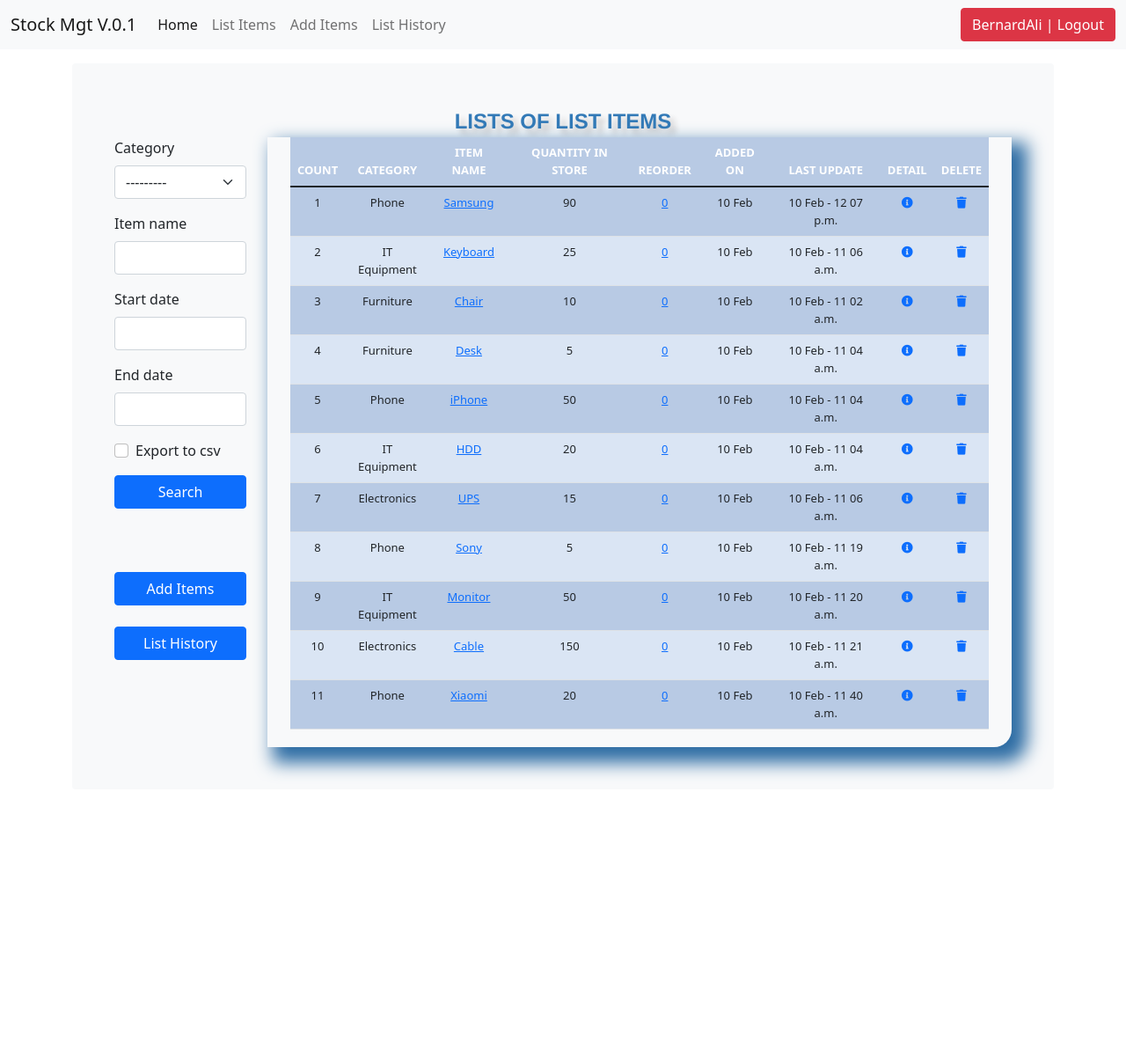
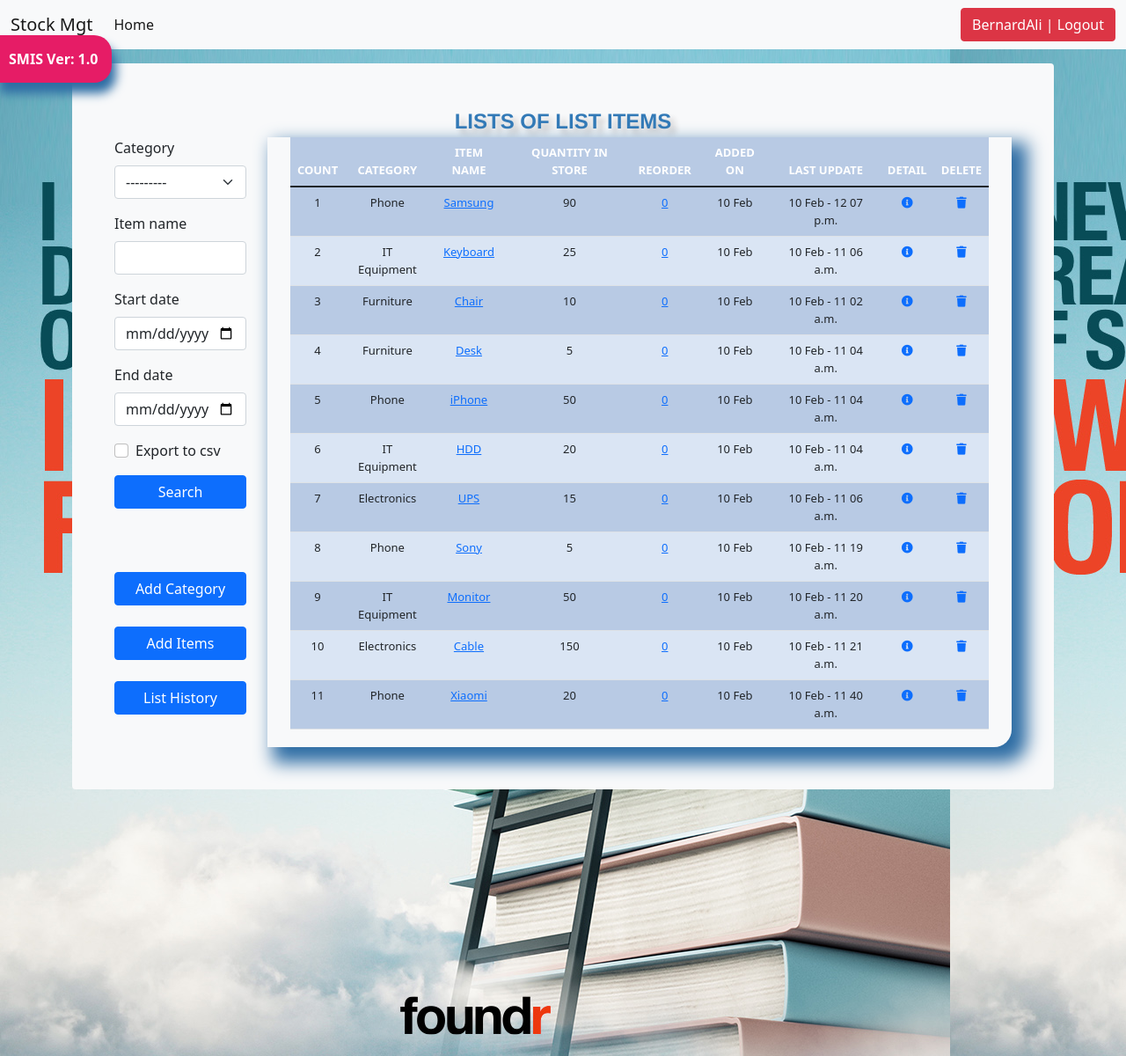
Before and after one commit to BernardAli/stock-mgt-v1, a Django app: page /list_items/ in a window 1280 px wide. Shown: the whole page at 88% size. Run offline with Django 4.2, Linux system fonts and the light colour scheme; a user stored in the database is signed in; data comes from the database, SQL or seed files in the repository; some libraries are stand-ins or nearby versions.

Commit message:
Version 1.0 Done

```diff
--- a/static/css/styles.css
+++ b/static/css/styles.css
@@ -1,6 +1,7 @@
 body {
   min-height: 75rem;
   padding-top: 4.5rem;
+  background-image: url("../img/hardwork.jpeg");
 }
 
 /*Align the title to the center of the page*/
@@ -58,4 +59,66 @@ th {
 
  .mybutton{
         width: 100%;
-      }
+ }
+
+ /* Version Button */
+#version-display{
+    background-color: #e61c66;
+    color: white;
+    box-shadow: 5px 12px 12px #2e6da4;
+    text-align: center;
+    display: inline;
+    font-weight: bolder;
+    padding: 15px;
+    position: fixed;
+    top: 40px;
+    left: -5px;
+    z-index: 3000;
+    border-top-right-radius: 20px;
+    border-bottom-right-radius: 20px;
+}
+
+
+
+ /* Modal Header */
+.modal-header {
+    padding: 2px 16px;
+    background-color: #e61c66;
+    color: white;
+}
+
+/* Modal Body */
+.modal-body {padding: 2px 16px;}
+
+/* Modal Footer */
+.modal-footer {
+    padding: 2px 16px;
+    background-color: #e61c66;
+    color: white;
+}
+
+/* Modal Content */
+.modal-content {
+    position: relative;
+    background-color: #fefefe;
+    margin: auto;
+    padding: 0;
+    border: 1px solid #888;
+    width: 100%;
+    box-shadow: 0 4px 8px 0 rgba(0,0,0,0.2),0 6px 20px 0 rgba(0,0,0,0.19);
+
+}
+
+
+.dev-info{
+    width: 50%;
+    text-align: center;
+    font-family: helvetica;
+    font-weight: bold;
+    display: inline;
+}
+
+.dev-info-logo{
+    width: 50px;
+    float: left;
+}
--- a/stock_mgt/forms.py
+++ b/stock_mgt/forms.py
@@ -1,5 +1,6 @@
 from django import forms
-from .models import Stock
+
+from .models import Stock, Category
 
 
 class StockCreateForm(forms.ModelForm):
@@ -25,8 +26,8 @@ class StockCreateForm(forms.ModelForm):
 
 class StockSearchForm(forms.ModelForm):
     export_to_CSV = forms.BooleanField(required=False)
-    start_date = forms.DateTimeField(required=False)
-    end_date = forms.DateTimeField(required=False)
+    start_date = forms.DateTimeField(widget=forms.widgets.DateInput(attrs={'type': 'date'}), required=False)
+    end_date = forms.DateTimeField(widget=forms.widgets.DateInput(attrs={'type': 'date'}), required=False)
 
     class Meta:
         model = Stock
@@ -55,3 +56,9 @@ class ReorderLevelForm(forms.ModelForm):
     class Meta:
         model = Stock
         fields = ['reorder_level']
+
+
+class CategoryCreateForm(forms.ModelForm):
+    class Meta:
+        model = Category
+        fields = ['name']
--- a/stock_mgt/urls.py
+++ b/stock_mgt/urls.py
@@ -1,6 +1,6 @@
 from django.urls import path
 from .views import home, list_items, add_items, update_items, delete_items, \
-    stock_detail, issue_items, receive_items, reorder_level, list_history
+    stock_detail, issue_items, receive_items, reorder_level, list_history, add_category
 
 urlpatterns = [
     path('', home, name='home'),
@@ -13,4 +13,5 @@ urlpatterns = [
     path('receive_items/<str:pk>/', receive_items, name="receive_items"),
     path('reorder_level/<str:pk>/', reorder_level, name="reorder_level"),
     path('list_history/', list_history, name='list_history'),
+    path('add_category/', add_category, name='add_category'),
 ]
--- a/stock_mgt/views.py
+++ b/stock_mgt/views.py
@@ -1,10 +1,12 @@
 from django.shortcuts import render, redirect
 from django.http import HttpResponse
 from django.contrib import messages
+from django.core.paginator import Paginator
 from django.contrib.auth.decorators import login_required
 import csv
 
-from .forms import StockCreateForm, StockSearchForm, StockUpdateForm, IssueForm, ReceiveForm, ReorderLevelForm
+from .forms import StockCreateForm, StockSearchForm, StockUpdateForm, IssueForm, ReceiveForm, ReorderLevelForm, \
+    CategoryCreateForm
 from .models import Stock, StockHistory
 
 
@@ -32,7 +34,11 @@ def list_items(request):
     if request.method == 'POST':
         category = form['category'].value()
         queryset = Stock.objects.filter(  # category__icontains=form['category'].value(),
-            item_name__icontains=form['item_name'].value()
+            item_name__icontains=form['item_name'].value(),
+            last_updated__range=[
+                form['start_date'].value(),
+                form['end_date'].value()
+            ]
         )
         if category != '':
             queryset = queryset.filter(category_id=category)
@@ -171,6 +177,10 @@ def reorder_level(request, pk):
 def list_history(request):
     header = 'LIST OF ITEMS'
     queryset = StockHistory.objects.all()
+    paginator = Paginator(queryset, 15)
+    page_number = request.GET.get('page')
+    queryset = paginator.get_page(page_number)
+
     form = StockSearchForm(request.POST or None)
     context = {
         "form": form,
@@ -191,9 +201,26 @@ def list_history(request):
         if category != '':
             queryset = queryset.filter(category_id=category)
 
+        paginator = Paginator(queryset, 15)
+        page_number = request.GET.get('page')
+        queryset = paginator.get_page(page_number)
+
         context = {
             "form": form,
             "header": header,
             "queryset": queryset,
         }
     return render(request, "list_history.html", context)
+
+
+def add_category(request):
+    form = CategoryCreateForm(request.POST or None)
+    if form.is_valid():
+        form.save()
+        messages.success(request, 'Successfully Created')
+        return redirect('/list_items')
+    context = {
+        "form": form,
+        "title": "Add Category",
+    }
+    return render(request, "add_items.html", context)
--- a/templates/list_items.html
+++ b/templates/list_items.html
@@ -18,6 +18,7 @@
                     <input type="submit" value='Search' class="btn btn-primary mybutton"/>
               </form><br><br>
               <br>
+              <a href="/add_category"><div class="btn btn-primary mybutton">Add Category</div></a><br><br>
               <a href="/add_items"><div class="btn btn-primary mybutton">Add Items</div></a><br><br>
               <a href="/list_history"><div class="btn btn-primary mybutton">List History</div></a><br>
               <br>
--- a/templates/partials/navbar.html
+++ b/templates/partials/navbar.html
@@ -1,25 +1,58 @@
 <nav class="navbar navbar-expand-md navbar-light fixed-top bg-light">
   <div class="container-fluid">
-    <a class="navbar-brand" href="{% url 'home' %}">Stock Mgt V.0.1</a>
+    <a class="navbar-brand" href="{% url 'home' %}">Stock Mgt</a>
     <button class="navbar-toggler" type="button" data-bs-toggle="collapse" data-bs-target="#navbarCollapse" aria-controls="navbarCollapse" aria-expanded="false" aria-label="Toggle navigation">
       <span class="navbar-toggler-icon"></span>
     </button>
+
+    <a href="#"><div id="version-display" data-bs-toggle="modal" data-bs-target="#myModal">SMIS Ver: 1.0</div></a>
+    <div id="myModal" class="modal fade" role="dialog" data-bs-keyboard="false" tabindex="-1" aria-labelledby="staticBackdropLabel" aria-hidden="true">
+        <div class="modal-dialog">
+            <!-- Modal content-->
+              <div class="modal-content">
+
+                  <div class="modal-header">
+                      <!-- <button type="button" class="close" data-dismiss="modal">&times;</button> -->
+                      <h4 class="modal-title">System Information</h4>
+                      <button type="button" class="btn-close" data-bs-dismiss="modal" aria-label="Close"></button>
+                  </div>
+
+                  <div class="modal-body">
+                      <div class="dev-info">
+                        <p class=""><b>STOCK MANAGEMENT INFORMATION SYSTEMS</b></p>
+                        <p>VERSION: 1.O</p><br>
+
+                        <p class="modal-header">DEVELOPER:</p>
+                        <p>allgift technologies</p>
+                        <p>+233 244 314474</p>
+                        <p><img src="/static/img/tech_logo.svg" alt="Developer Logo"></p>
+                      </div>
+                  </div>
+
+                  <div class="modal-footer">
+                    <button type="button" class="btn btn-default" data-bs-dismiss="modal">Close</button>
+                  </div>
+
+              </div>
+        </div>
+    </div>
+
     <div class="collapse navbar-collapse" id="navbarCollapse">
       <ul class="navbar-nav me-auto mb-2 mb-md-0">
         <li class="nav-item">
           <a class="nav-link active" aria-current="page" href="{% url 'home' %}">Home</a>
         </li>
-        {% if request.user.is_authenticated %}
-          <li class="nav-item">
-            <a class="nav-link" href="/list_items">List Items</a>
-          </li>
-          <li class="nav-item">
-            <a class="nav-link" href="/add_items">Add Items</a>
-          </li>
-          <li class="nav-item">
-           <a class="nav-link" href="/list_history">List History</a>
-          </li>
-        {% endif %}
+<!--        {% if request.user.is_authenticated %}-->
+<!--          <li class="nav-item">-->
+<!--            <a class="nav-link" href="/list_items">List Items</a>-->
+<!--          </li>-->
+<!--          <li class="nav-item">-->
+<!--            <a class="nav-link" href="/add_items">Add Items</a>-->
+<!--          </li>-->
+<!--          <li class="nav-item">-->
+<!--           <a class="nav-link" href="/list_history">List History</a>-->
+<!--          </li>-->
+<!--        {% endif %}-->
       </ul>
       <ul class="navbar-nav">
         {% if request.user.is_authenticated %}
```
Also changed, not shown: templates/list_history.html (+26 -4 lines), static/img/hardwork.jpeg (added), static/img/tech_logo.svg (added).
